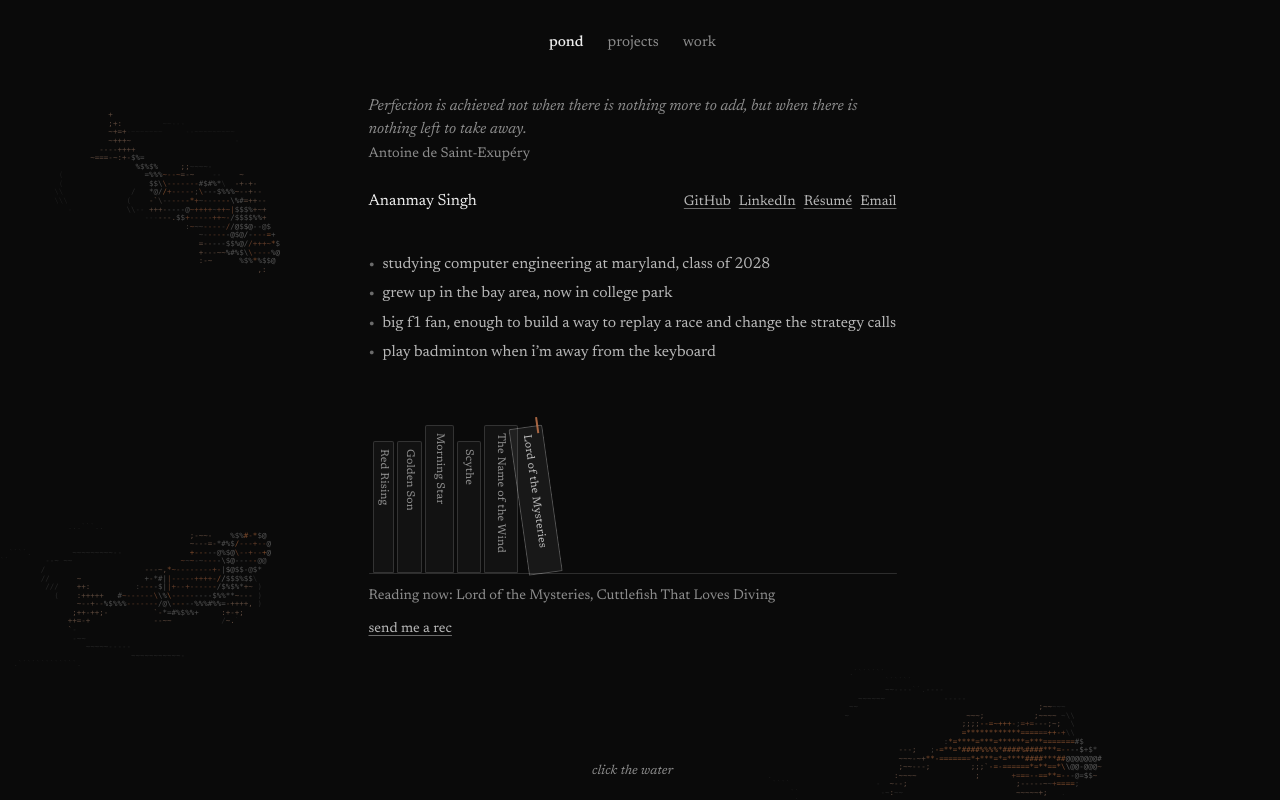
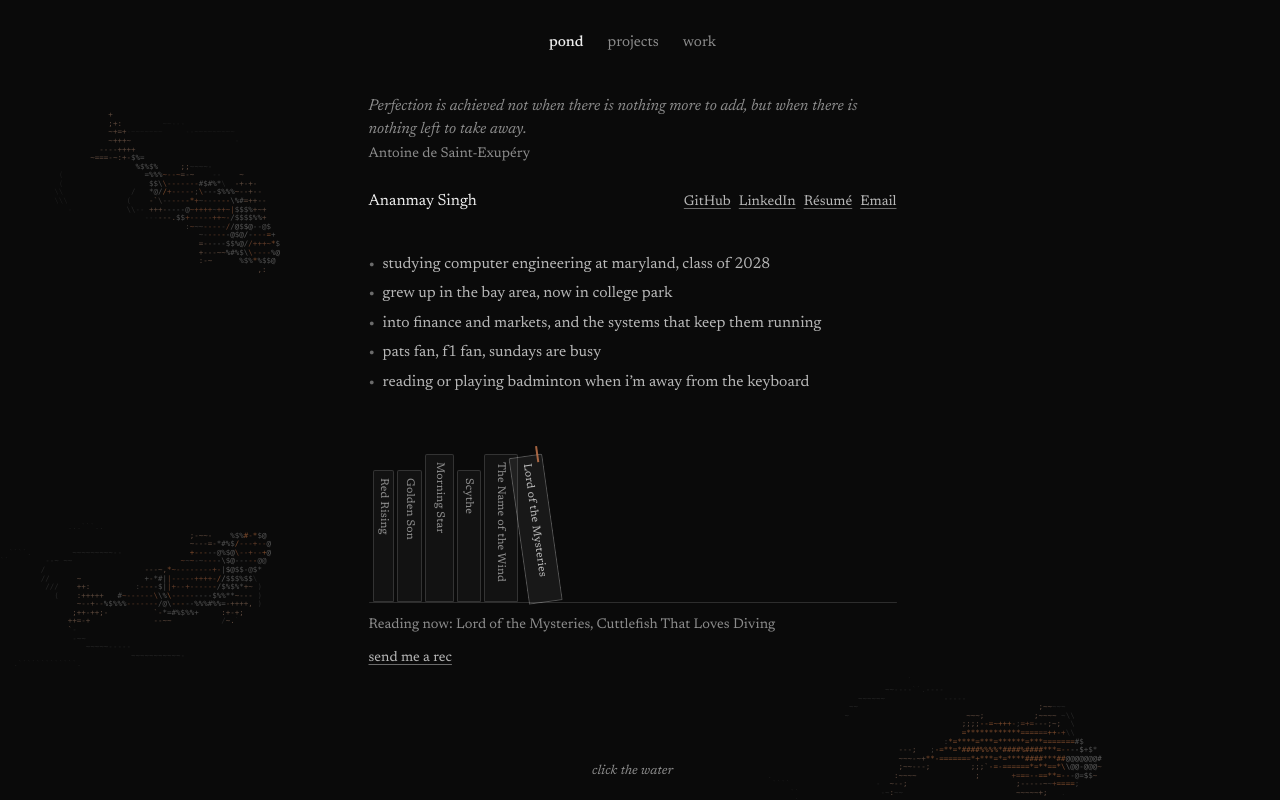
Before and after one commit to AnanmayS/portfolio, a Next.js app: page / in a window 1280 px wide. Built offline with nearby package versions, Linux system fonts and the light colour scheme.

Commit message:
Rework the pond bullets: markets, Sundays, books and badminton
Add an interest in finance and markets, swap the F1 line for a plainer one
about the Pats and F1 on Sundays, and put reading and badminton in one
bullet.

```diff
--- a/app/content.ts
+++ b/app/content.ts
@@ -25,8 +25,9 @@ export const home = {
   facts: [
     { text: "studying computer engineering at maryland, class of 2028" },
     { text: "grew up in the bay area, now in college park" },
-    { text: "big f1 fan, enough to build a way to replay a race and change the strategy calls" },
-    { text: "play badminton when i’m away from the keyboard" },
+    { text: "into finance and markets, and the systems that keep them running" },
+    { text: "pats fan, f1 fan, sundays are busy" },
+    { text: "reading or playing badminton when i’m away from the keyboard" },
   ] as { text: string; link?: { words: string; href: string } }[],
   /**
    * The line above the name: one of these a day, the same for everyone that
```
